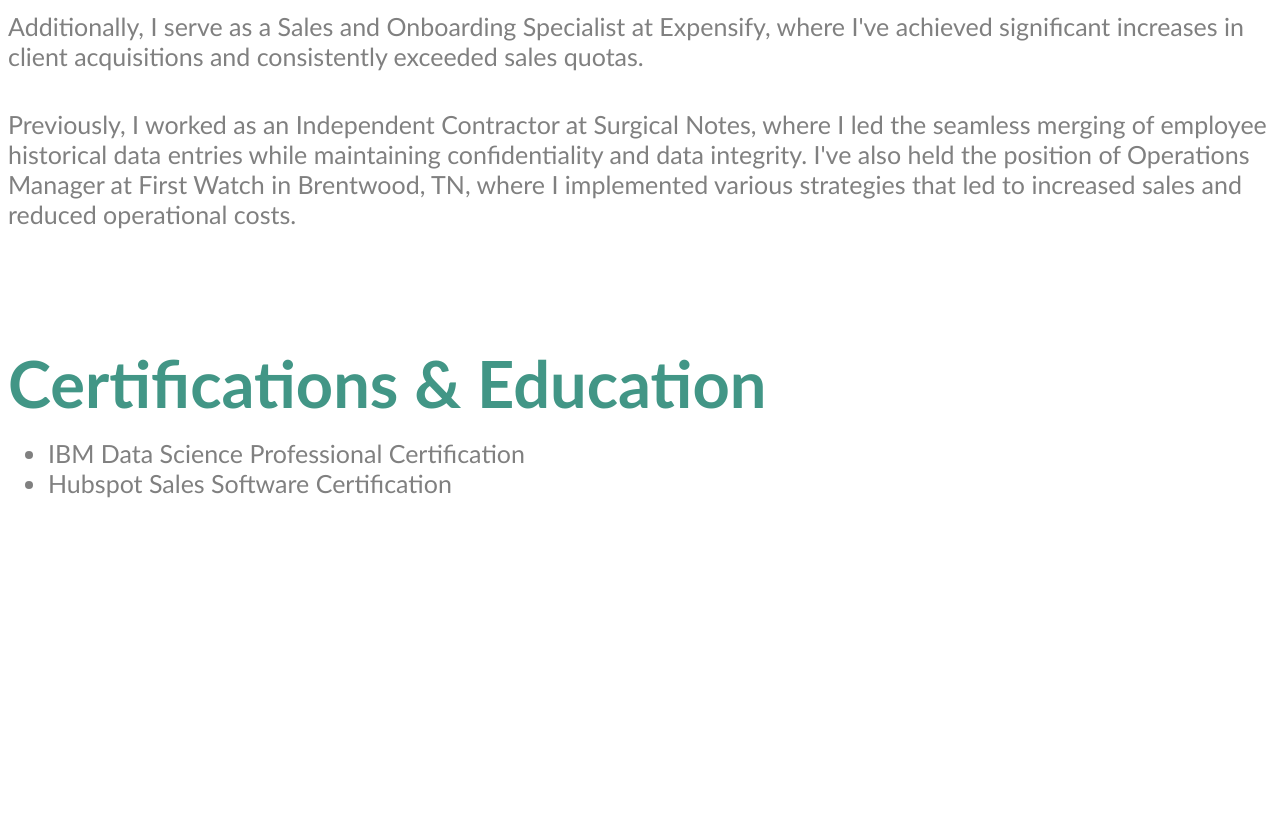
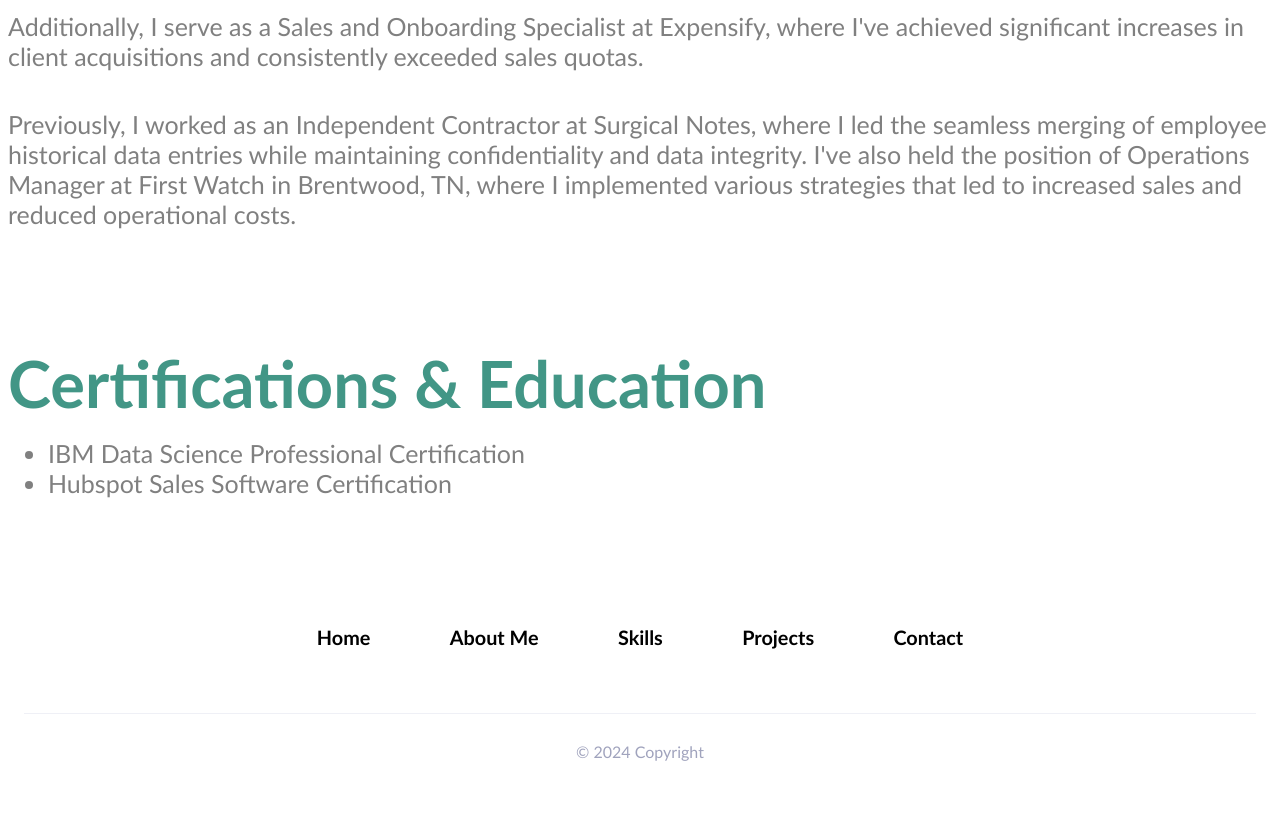
Before and after one commit to tpalmerton/IBM_Final_Project_Intro_Web_Development, a plain HTML site: page about_me.html in a window 1280 px wide. Shown: the part 1198-2012 px from the top of the page. Before the commit the page ends 1729 px from the top, so only its background shows below. Drawn offline with Linux system fonts and the light colour scheme.

Commit message:
commit to github

```diff
--- a/about_me.html
+++ b/about_me.html
@@ -26,7 +26,7 @@
                 <a class="topmenu" href="#about-me">About Me</a>
                 <a class="topmenu" href="./index.html#skills">Skills</a>
                 <a class="topmenu" href="./index.html#projects">Projects</a>
-                <a class="topmenu" href="./index.html#recommendations">Recommendations</a>
+                <a class="topmenu" href="mailto:tdpalmerton@gmail.com" class="cs-link">Contact</a>
             </div>
         </div>
     </nav>
@@ -61,4 +61,30 @@
         </div>
     </section>
 </body>
+ <!-- ============================================ -->
+<!--                   Footer                     -->
+<!-- ============================================ -->
+
+<footer id="cs-footer-108">
+    <div class="cs-container">
+        <ul class="cs-ul">
+            <li class="cs-li">
+                <a href="./index.html" class="cs-link">Home</a>
+            </li>
+            <li class="cs-li">
+                <a href="./about_me.html" class="cs-link">About Me</a>
+            </li>
+            <li class="cs-li">
+                <a href="" class="cs-link">Skills</a>
+            </li>
+            <li class="cs-li">
+                <a href="" class="cs-link">Projects</a>
+            </li>
+            <li class="cs-li">
+                <a href="mailto:tdpalmerton@gmail.com" class="cs-link">Contact</a>
+            </li>
+        </ul>
+        <span class="cs-copyright">© 2024 Copyright</span>
+    </div>
+  </footer>
 </html>
--- a/style.css
+++ b/style.css
@@ -370,3 +370,85 @@
   text-align: center;
   cursor: pointer;
 }
+
+/*-- -------------------------- -->
+<---           Footer           -->
+<--- -------------------------- -*/
+
+/* Mobile - 360px */
+@media only screen and (min-width: 0rem) {
+  #cs-footer-108 {
+      /* 40px - 100px top and bottom */
+      padding: clamp(2.5rem, 7.9vw, 6.25rem) 1rem;
+      /* 40px - 50px */
+      padding-bottom: clamp(2.5rem, 7.9vw, 3.125rem);
+  }
+  #cs-footer-108 .cs-container {
+      width: 100%;
+      max-width: 80rem;
+      margin: auto;
+  }
+  #cs-footer-108 .cs-ul {
+      /* 40px - 60px*/
+      padding: 0 0 clamp(2.5rem, 4.7vw, 3.75rem);
+      margin: auto;
+      border-bottom: 1px solid #eff0f6;
+  }
+  #cs-footer-108 .cs-li {
+      list-style: none;
+      text-align: center;
+      margin-bottom: 1.25rem;
+  }
+  #cs-footer-108 .cs-li:last-of-type {
+      margin-bottom: 0;
+  }
+  #cs-footer-108 .cs-link {
+      /* 16px - 20px */
+      font-size: clamp(1rem, 1.55vw, 1.25rem);
+      line-height: 1.5em;
+      text-decoration: none;
+      font-weight: 700;
+      color: var(--bodyTextColor);
+      position: relative;
+  }
+  #cs-footer-108 .cs-link:hover:before {
+      width: 100%;
+  }
+  #cs-footer-108 .cs-link:before {
+      /* top right box */
+      content: "";
+      width: 0%;
+      height: 0.1875rem;
+      background: var(--bodyTextColor);
+      opacity: 1;
+      position: absolute;
+      display: block;
+      bottom: -0.125rem;
+      left: 0;
+      transition: width 0.3s;
+  }
+  #cs-footer-108 .cs-copyright {
+      /* 14px - 16px */
+      font-size: clamp(0.875rem, 1.6vw, 1rem);
+      text-align: center;
+      color: #a0a3bd;
+      display: block;
+      /* 20px - 28px */
+      margin: clamp(1.25rem, 2.8vw, 1.75rem) auto 0;
+  }
+}
+/* Tablet - 600px */
+@media only screen and (min-width: 37.5rem) {
+  #cs-footer-108 .cs-ul {
+      display: flex;
+      justify-content: center;
+      align-items: center;
+  }
+  #cs-footer-108 .cs-li {
+      /* 44px - 88px */
+      margin: 0 clamp(2.75rem, 6.2vw, 5.5rem) 0 0;
+  }
+  #cs-footer-108 .cs-li:last-of-type {
+      margin: 0;
+  }
+}
```
Also changed, not shown: index.html (+28 -2 lines).
